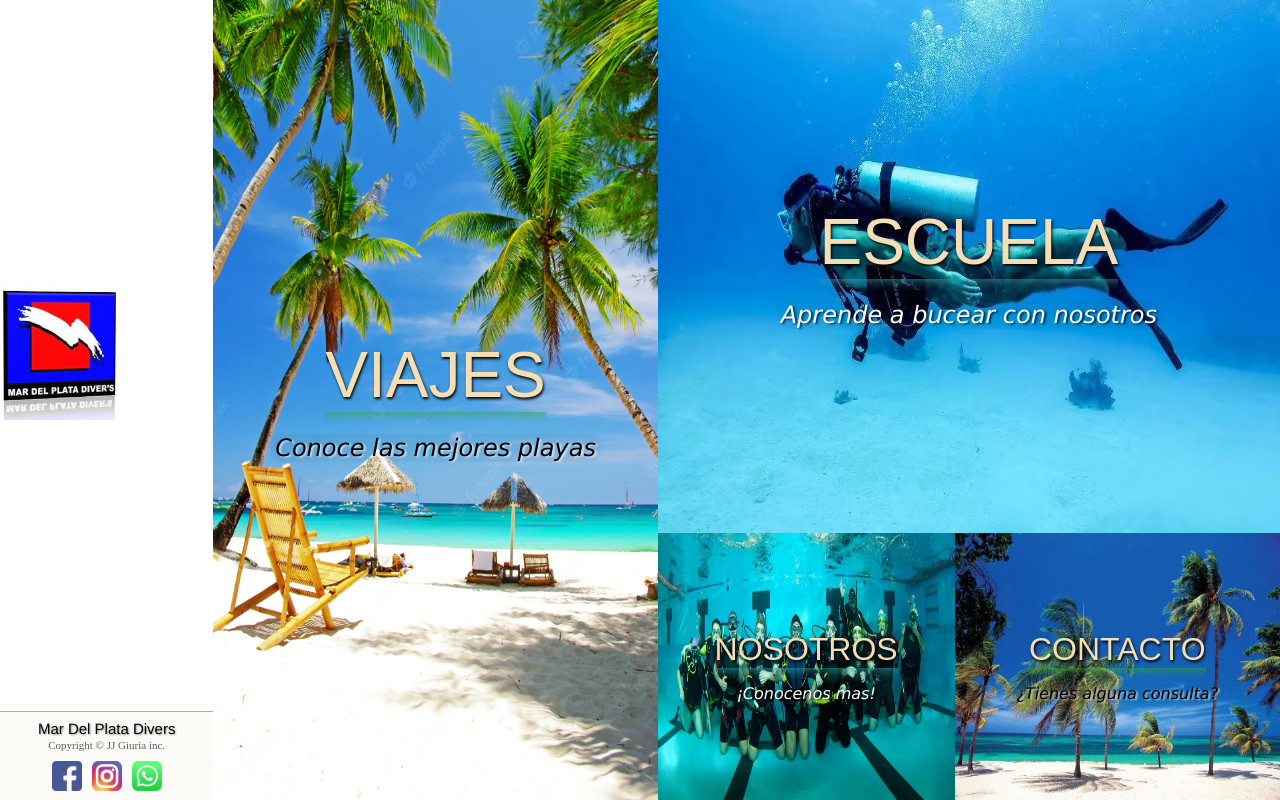
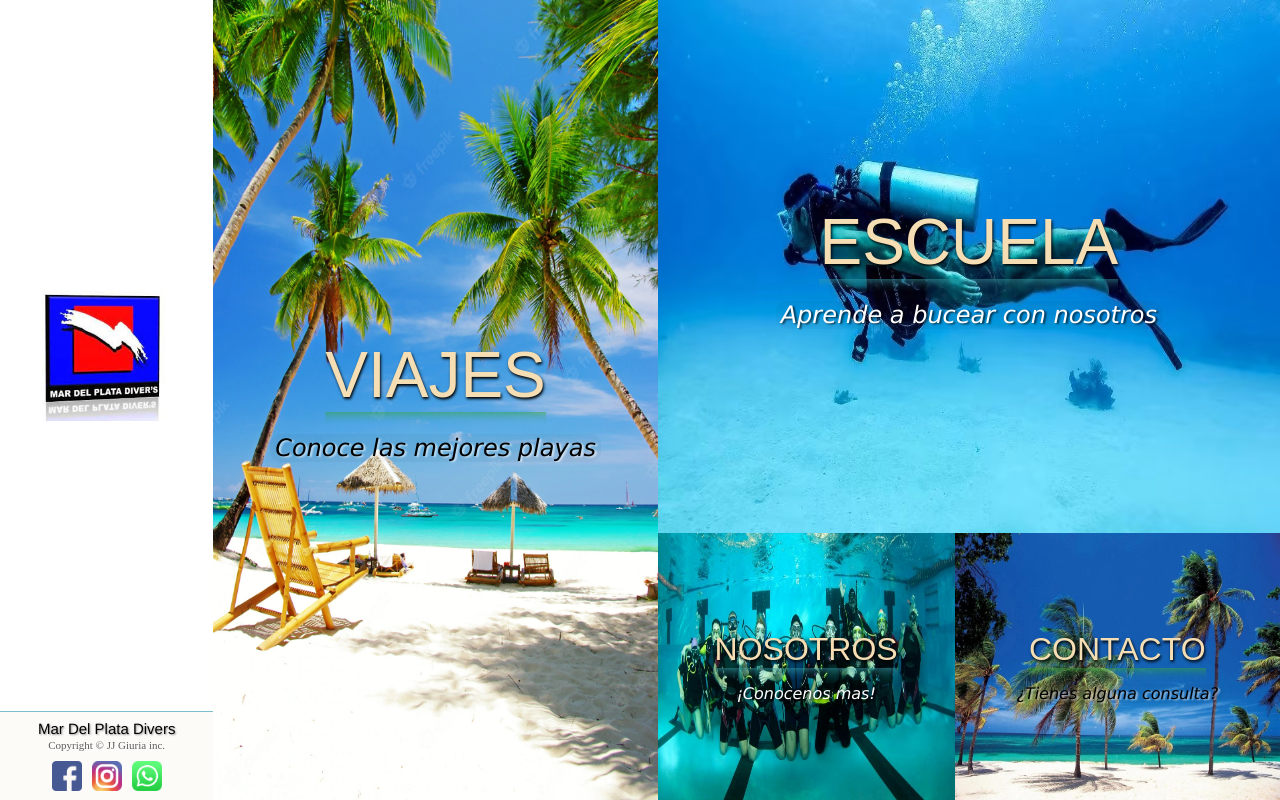
Before and after one commit to TrellixVulnTeam/mdp-divers_ZSZ2, a website: page index.html in a window 1280 px wide. Drawn offline with Linux system fonts and the light colour scheme; a web font is replaced by a local one.

Commit message:
Corrigiendo detalles

```diff
--- a/scss/main.scss
+++ b/scss/main.scss
@@ -15,15 +15,20 @@
         grid-area: header;
         height: 20vh;
         display: flex;
+        justify-content: center;
         align-items: center;
-        justify-content: center;
 
-        img {
-            height: 80%;
+        a {
+            height: 130px;
+            width: 130px;
+            img {
+                height: 100%;
+                width: 100%;
 
-            &:hover {
-                transform: scale(1.1);
-                transition: 0.2s;
+                &:hover {
+                    transform: scale(1.1);
+                    transition: 0.2s;
+                }
             }
         }
     }
@@ -443,7 +448,7 @@
 
     .main-viajes {
 
-        .bombinhas{
+        .bombinhas {
             background-image: url("../img/fondo-bombinhas.jpg");
             background-size: 100% 100%;
             height: 500px;
@@ -481,7 +486,7 @@
             }
         }
 
-        .cuba{
+        .cuba {
             background-image: url("../img/fondo-cuba.jpg");
             background-size: 100% 100%;
             height: 500px;
```
Also changed, not shown: css/styles.css.
